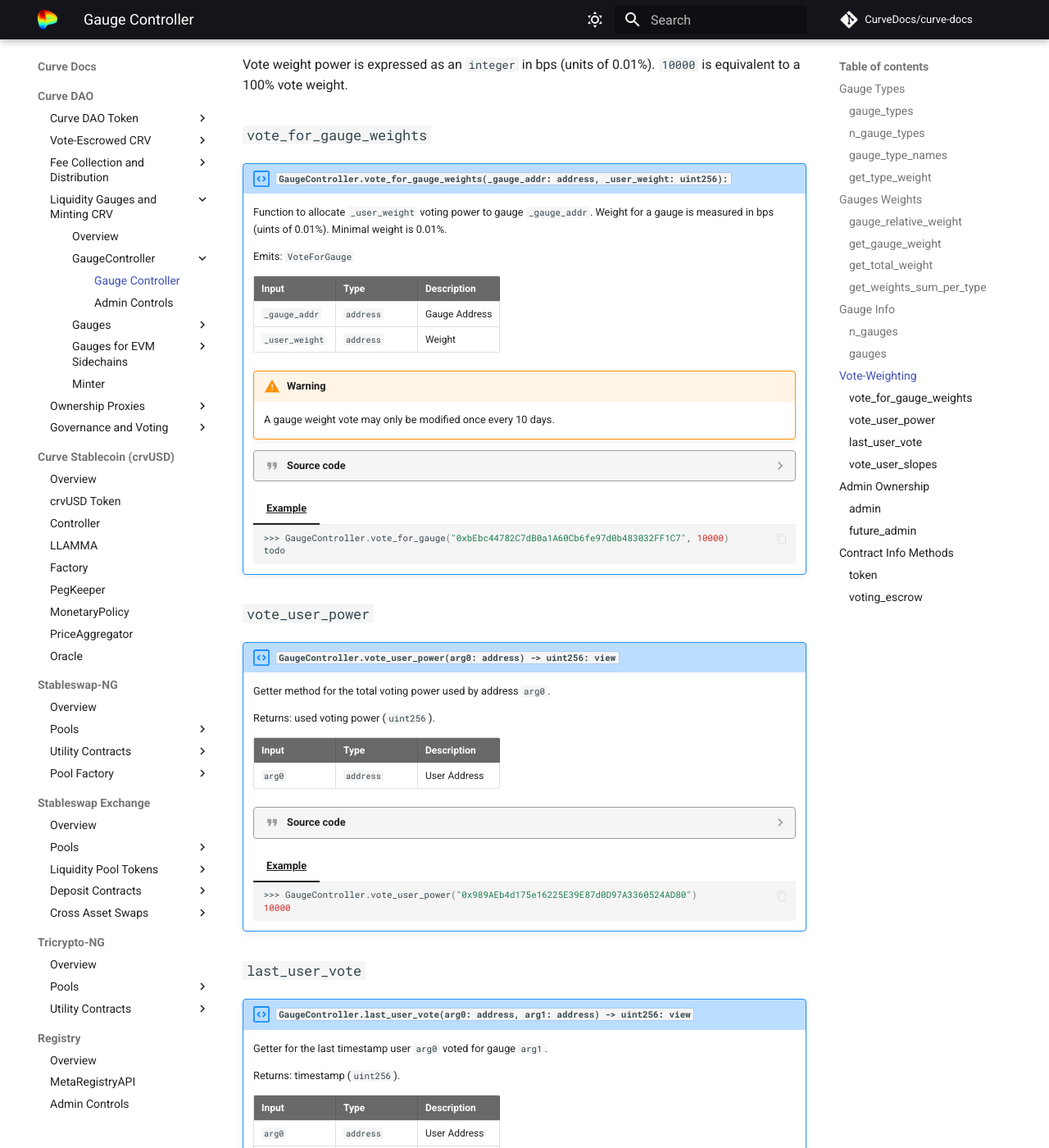
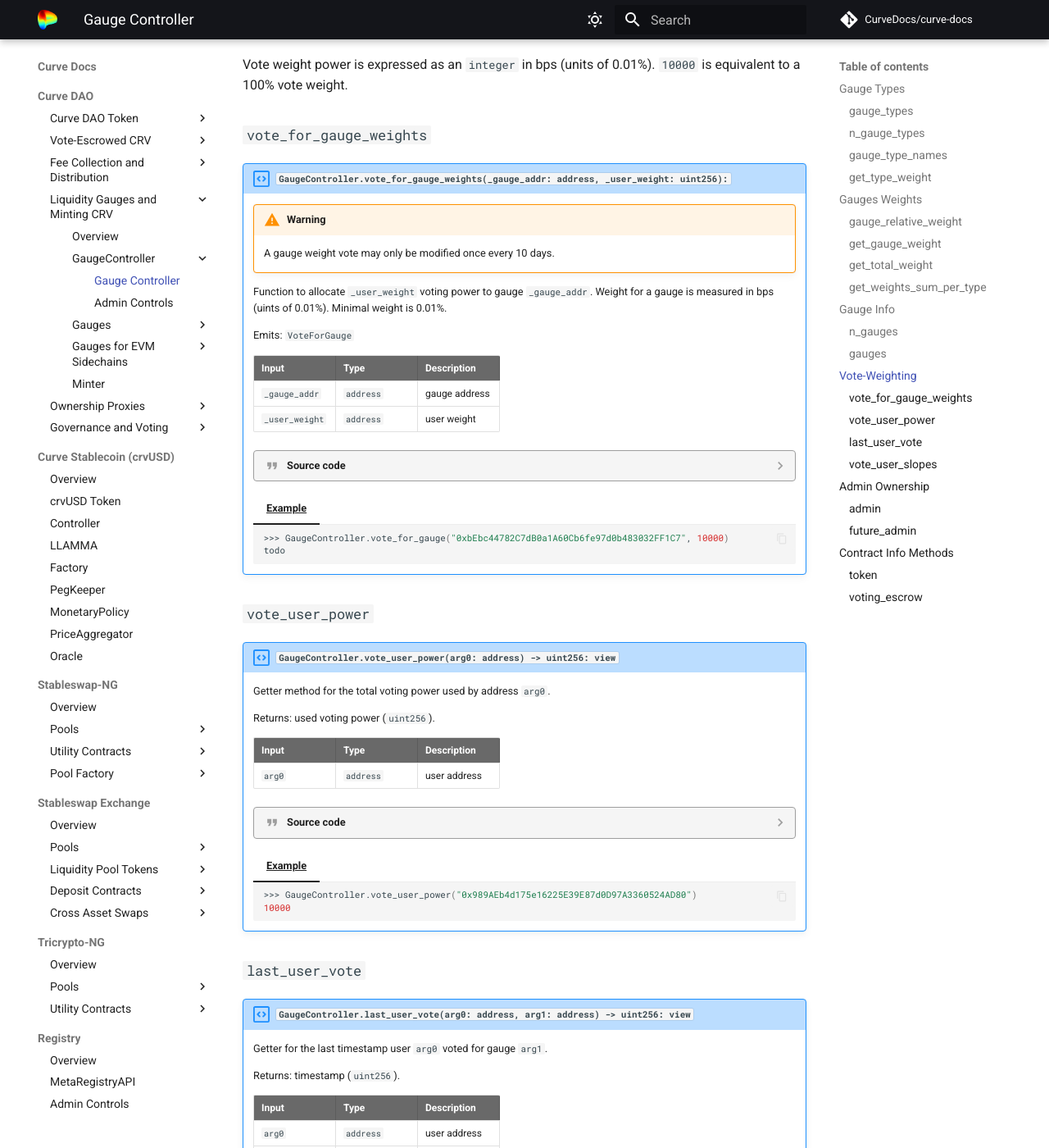
Before and after one commit to CurveDocs/curve-docs, an MkDocs documentation site: the page built from docs/curve_dao/liquidity-gauge-and-minting-crv/gauge-controller/GaugeController.md, in a window 1280 px wide and 1400 px high, scrolled down 4842 px. Shown: the whole window at 82% size. Built offline with MkDocs 1.6.1 and Material for MkDocs 9.7.7, drawn with Linux system fonts in a browser that asks for light colours; comment, search, counter and statistics services are not loaded; some of the changed text lies outside the part shown.

Commit message:
gauge controller

```diff
--- a/docs/curve_dao/liquidity-gauge-and-minting-crv/gauge-controller/GaugeController.md
+++ b/docs/curve_dao/liquidity-gauge-and-minting-crv/gauge-controller/GaugeController.md
@@ -311,7 +311,7 @@
 
     | Input      | Type   | Description |
     | ----------- | -------| ----|
-    | `type_id` |  `int128` | Gauge Type ID |
+    | `type_id` |  `int128` | gauge type id |
 
     ??? quote "Source code"
 
@@ -403,7 +403,7 @@
 
     | Input      | Type   | Description |
     | ----------- | -------| ----|
-    | `arg0` |  `uint256` | Gauge Index  |
+    | `arg0` |  `uint256` | gauge index  |
 
     ??? quote "Source code"
 
@@ -444,17 +444,17 @@
 ## `vote_for_gauge_weights`
 !!! description "`GaugeController.vote_for_gauge_weights(_gauge_addr: address, _user_weight: uint256):`"
 
+    !!! warning
+        A gauge weight vote may only be modified once every 10 days.
+
     Function to allocate `_user_weight` voting power to gauge `_gauge_addr`. Weight for a gauge is measured in bps (uints of 0.01%). Minimal weight is 0.01%.
 
     Emits: `VoteForGauge`
 
     | Input      | Type   | Description |
     | ----------- | -------| ----|
-    | `_gauge_addr` |  `address` | Gauge Address |
-    | `_user_weight` |  `address` | Weight |
-
-    !!! warning
-        A gauge weight vote may only be modified once every 10 days.
+    | `_gauge_addr` |  `address` | gauge address |
+    | `_user_weight` |  `address` | user weight |
 
     ??? quote "Source code"
 
@@ -553,7 +553,7 @@
 
     | Input      | Type   | Description |
     | ----------- | -------| ----|
-    | `arg0` |  `address` | User Address |
+    | `arg0` |  `address` | user address |
 
     ??? quote "Source code"
 
@@ -648,8 +648,8 @@
 
     | Input      | Type   | Description |
     | ----------- | -------| ----|
-    | `arg0` |  `address` | User Address |
-    | `arg1` |  `address` | Gauge Address |
+    | `arg0` |  `address` | user address |
+    | `arg1` |  `address` | gauge address |
 
     ??? quote "Source code"
 
@@ -744,8 +744,8 @@
 
     | Input      | Type   | Description |
     | ----------- | -------| ----|
-    | `arg0` |  `address` | User Address |
-    | `arg1` |  `address` | Gauge Address |
+    | `arg0` |  `address` | user address |
+    | `arg1` |  `address` | gauge address |
 
     ??? quote "Source code"
 
```
Also changed, not shown: other parts of docs/curve_dao/liquidity-gauge-and-minting-crv/gauge-controller/GaugeController.md (+3 -3 lines), docs/curve_dao/liquidity-gauge-and-minting-crv/overview.md (+4 -5 lines).
